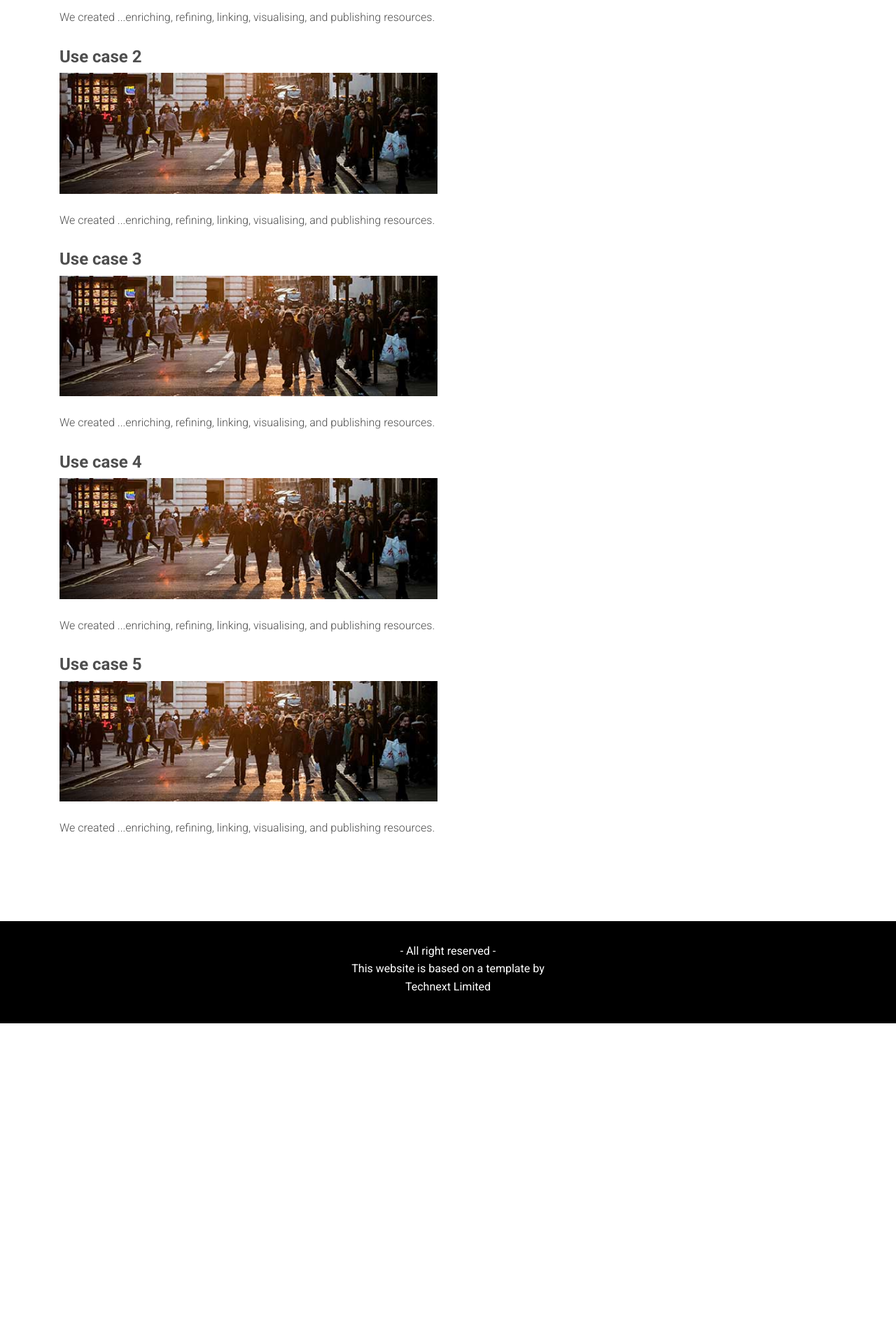
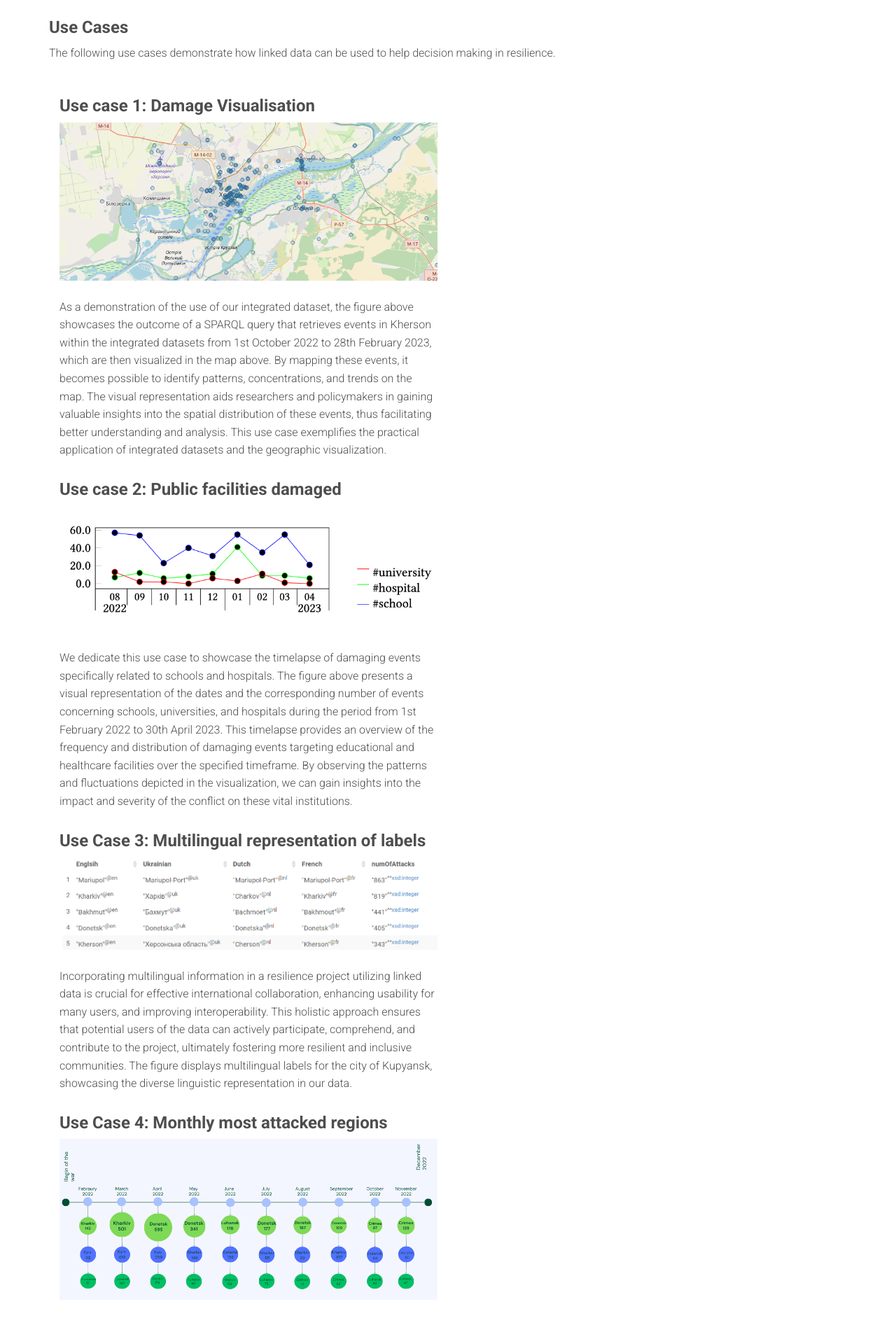
Before and after one commit to LinkedData4Resilience/website, a Django app: page /use/ in a window 1280 px wide. Shown: the part 494-2377 px from the top of the page at 70% size. Before the commit the page ends 1956 px from the top, so only its background shows below. Run offline with Django 4.2, Linux system fonts and the light colour scheme; some libraries are stand-ins or nearby versions.

Commit message:
update the use cases

```diff
--- a/hello/templates/index.html
+++ b/hello/templates/index.html
@@ -67,7 +67,7 @@
             <div class="col-sm-3">
 
                 <i class="ion-ios-location"></i>
-                <h3>1234<br>damaging <br>events</h3>
+                <h3>10,207<br>damaging <br>events</h3>
 
             </div>
             <div class="col-sm-3">
--- a/hello/templates/use.html
+++ b/hello/templates/use.html
@@ -7,63 +7,90 @@
 <section id="about" class="section about">
     <div class="container">
 
-                <h3 class="section-title">How to use linked data?</h3>
-
-                <p>Linked data is .........</p>
-                <p>We used linked data is ...linked data is ...linked data is ...linked data is ...linked data is ...linked data is ...linked data is ...linked data is .........</p>
+                <h3 class="section-title">How to use linked data in the resilience of Ukraine?</h3>
 
 
-            <!-- </div><!-- /.col-sm-6 --> -->
+  <h3>Demo</h3>
+
+<iframe width="560" height="315" src="https://www.youtube.com/embed/E_fr1KzfsVs?si=nXF0NCgMaD9Jcaud" title="YouTube video player" frameborder="0" allow="accelerometer; autoplay; clipboard-write; encrypted-media; gyroscope; picture-in-picture; web-share" allowfullscreen></iframe>
+                <!-- <p>Linked data is .........</p> -->
+
+
+
+  <h3>Use Cases</h3>
+
+  <p>The following use cases demonstrate how linked data can be used to help decision making in resilience.</p>
 
             <div class="col-sm-6">
 
-                <h3 >Use case 1</h3>
+                <h3 >Use case 1: Damage Visualisation</h3>
 
                 <figure>
-                    <img alt="" class="img-responsive" src="{% static 'assets/images/about-us.jpg' %}">
+                    <img alt="" class="img-responsive" src="{% static 'assets/images/photos/Kherson2.png' %}">
                 </figure>
 
-                <p>We created ...enriching, refining, linking, visualising, and publishing resources.</p>
+                <p>As a demonstration of the use of our integrated dataset, the figure above showcases the outcome of a SPARQL query that retrieves events in Kherson within the integrated datasets from 1st October 2022 to 28th February 2023, which are then visualized in the map above. By mapping these events, it becomes possible to identify patterns, concentrations, and trends on the map. The visual representation aids researchers and policymakers in gaining valuable insights into the spatial distribution of these events, thus facilitating better understanding and analysis. This use case exemplifies the practical application of integrated datasets and the geographic visualization. </p>
 
 
 
-                <h3>Use case 2</h3>
+                <h3>Use case 2: Public facilities damaged</h3>
 
                 <figure>
-                    <img alt="" class="img-responsive" src="{% static 'assets/images/about-us.jpg' %}">
+                    <img alt="" class="img-responsive" src="{% static 'assets/images/photos/schools.png' %}">
                 </figure>
 
-                <p>We created ...enriching, refining, linking, visualising, and publishing resources.</p>
+                <p>
+We dedicate this use case to showcase the timelapse of damaging events specifically related to schools and hospitals. The figure above presents a visual representation of the dates and the corresponding number of events concerning schools, universities, and hospitals during the period from 1st February 2022 to 30th April 2023. This timelapse provides an overview of the frequency and distribution of damaging events targeting educational and healthcare facilities over the specified timeframe. By observing the patterns and fluctuations depicted in the visualization, we can gain insights into the impact and severity of the conflict on these vital institutions.
+</p>
 
 
-                                <h3>Use case 3</h3>
+                                <h3>Use Case 3: Multilingual representation of labels</h3>
 
                                 <figure>
-                                    <img alt="" class="img-responsive" src="{% static 'assets/images/about-us.jpg' %}">
+                                    <img alt="" class="img-responsive" src="{% static 'assets/images/photos/multi.png' %}">
                                 </figure>
 
-                                <p>We created ...enriching, refining, linking, visualising, and publishing resources.</p>
+                                <p>Incorporating multilingual information in a resilience project utilizing linked data is crucial for effective international collaboration, enhancing usability for many users, and improving interoperability. This holistic approach ensures that potential users of the data can actively participate, comprehend, and contribute to the project, ultimately fostering more resilient and inclusive communities.
+The figure displays multilingual labels for the city of Kupyansk, showcasing the diverse linguistic representation in our data.</p>
 
 
 
-                                                <h3>Use case 4</h3>
+                                                <h3>Use Case 4: Monthly most attacked regions</h3>
 
                                                 <figure>
-                                                    <img alt="" class="img-responsive" src="{% static 'assets/images/about-us.jpg' %}">
+                                                    <img alt="" class="img-responsive" src="{% static 'assets/images/photos/Region-attacks.png' %}">
                                                 </figure>
 
-                                                <p>We created ...enriching, refining, linking, visualising, and publishing resources.</p>
+                                                <p>In this use case, we highlight the three most attacked regions in Ukraine each month. By creating a timeline shown in the figure starting in February 2022 until December 2022, these results provide insights into resilience needs as the findings inform policymakers, researchers, and humanitarian organizations about areas requiring targeted support and intervention. This use case contributes to understanding resilience in Ukraine and guides further research and policy development in conflict resilience.</p>
 
 
 
-                                                                <h3>Use case 5</h3>
+                                                                <h3>Use Case 5: Ratio of children’s death to monthly attacks</h3>
 
                                                                 <figure>
-                                                                    <img alt="" class="img-responsive" src="{% static 'assets/images/about-us.jpg' %}">
+                                                                    <img alt="" class="img-responsive" src="{% static 'assets/images/photos/attacks.png' %}">
                                                                 </figure>
 
-                                                                <p>We created ...enriching, refining, linking, visualising, and publishing resources.</p>
+                                                                <p>In addition to the results derived from the output in our integrated data, we illustrate how other humanitarian open data such as uadata\cite{uadata}could be used to conduct further analysis of other war aspects in Ukraine.
 
+The figure above presents a monthly record of attacks and children's death between April 2022 and December 2022. The first subplot reveals the monthly number of attacks, shedding light on the intensity of the situation. The second subplot highlights the tragic impact, displaying the monthly count of children who lost their lives. The third subplot captures the severity by depicting the ratio of children's deaths to attacks, offering insights into the relative impact on children. This graph serves as a valuable tool for analyzing trends and understanding the gravity of the situation that could provide a reference for humanitarian organizations.</p>
+
+
+
+                                                                <h3>Use Case 6: Identifying location without nearby shelters</h3>
+
+                                                                <figure>
+                                                                    <img alt="" class="img-responsive" src="{% static 'assets/images/photos/kharkiv-attacked.png' %}">
+                                                                </figure>
+
+                                                                <p>
+As a demonstration of the use of our integrated dataset, the figure above presents the result of a SPARQL query that retrieves events in Kharkiv in the integrated datasets.
+We retrieved shelter data in the city of Kharkiv, and measured the distance of events in Kharkiv to the nearest shelter. The figure below is a heatmap that shows the location of damaging events where there is no shelter within 1km distance. Thus, we suggest that shelters could be built to cover these areas.</p>
+
+
+                                                                <figure>
+                                                                    <img alt="" class="img-responsive" src="{% static 'assets/images/photos/kharkiv-heat2.png' %}">
+                                                                </figure>
 
 
 
```
Also changed, not shown: hello/static/assets/images/photos/kharkiv-heat2.png (added), hello/static/assets/images/photos/multi.png (added).
